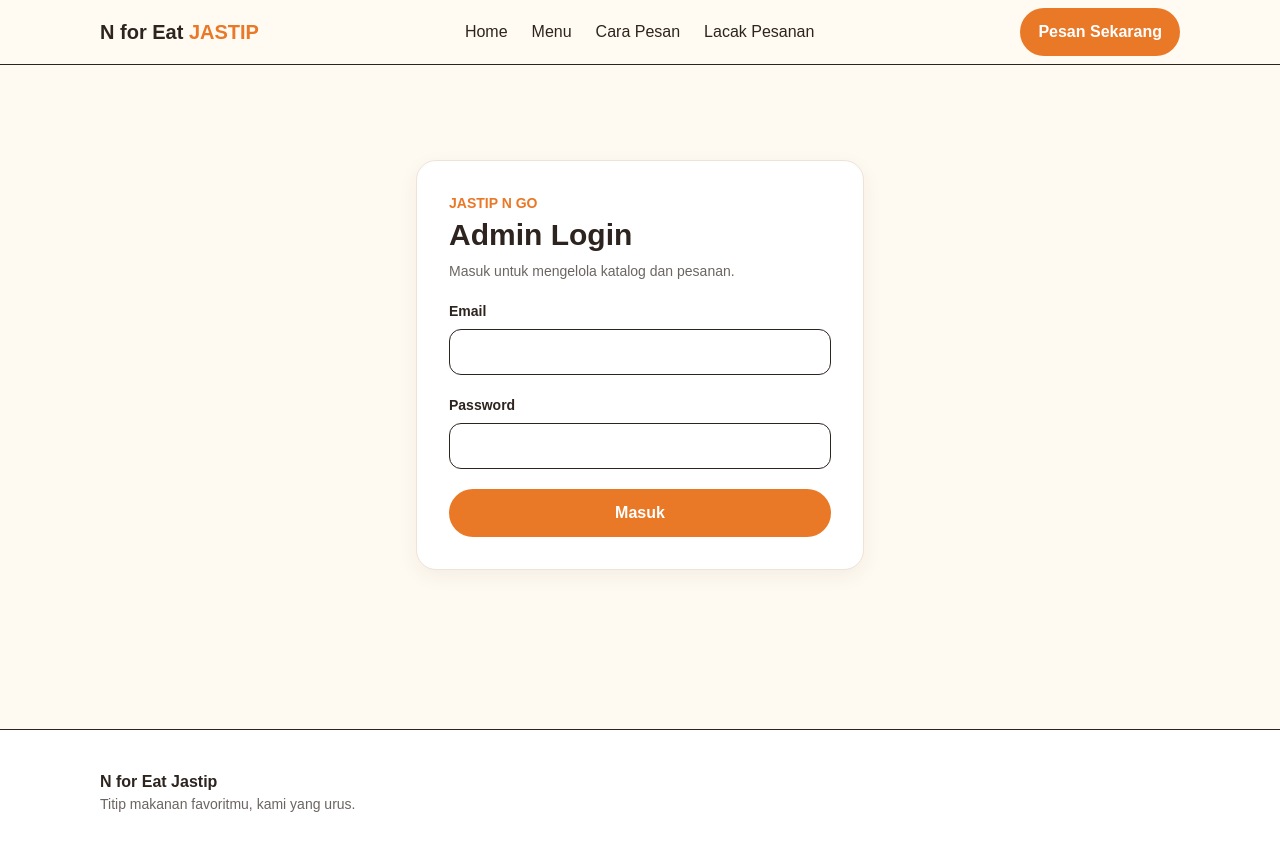
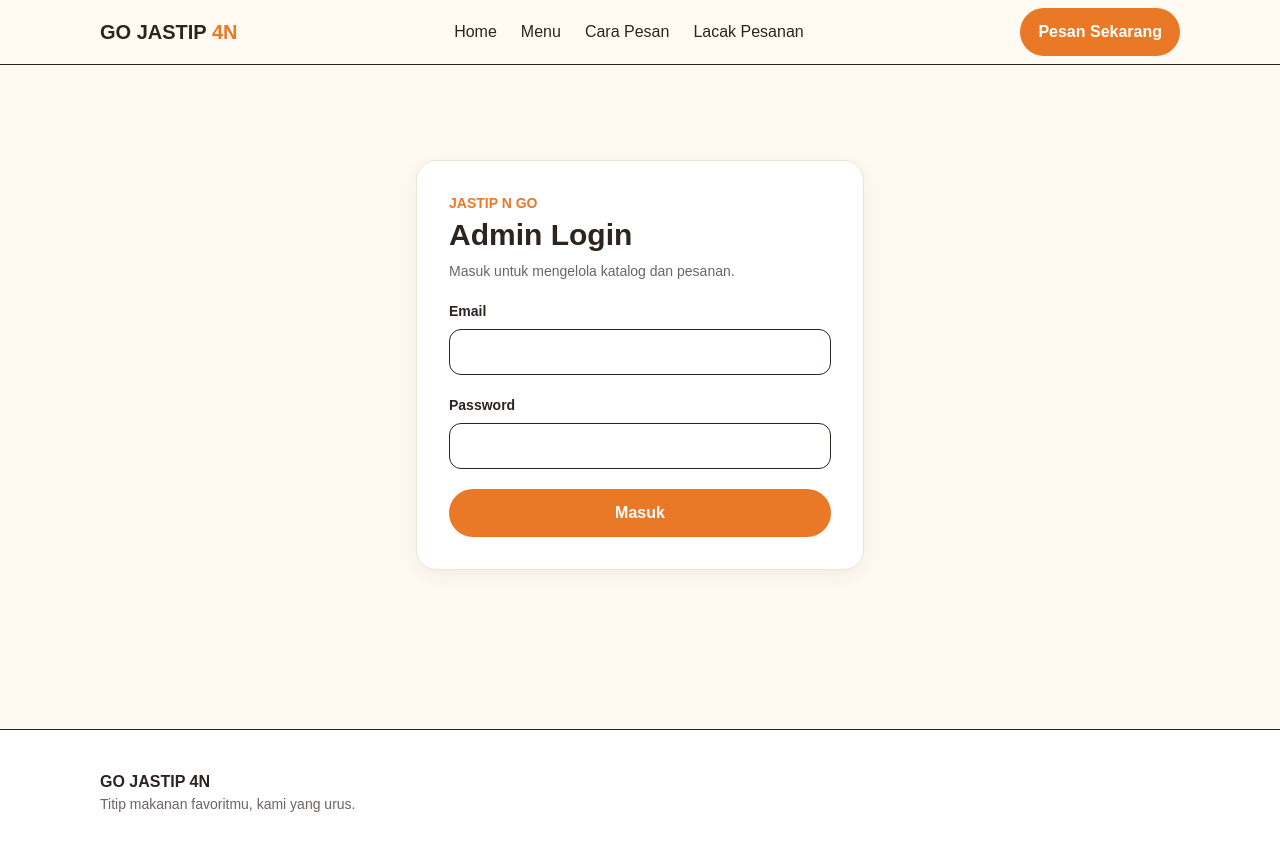
Before and after one commit to realmangkuraden-blip/n-for-eat-jastip, a Next.js app: page /admin/login in a window 1280 px wide. Shown: the top 850 px of the page. Built offline with nearby package versions, Linux system fonts and the light colour scheme; no server answers.

Commit message:
Rebrand UI to GO JASTIP 4N

```diff
--- a/app/layout.tsx
+++ b/app/layout.tsx
@@ -1,4 +1,6 @@
 import './globals.css';
 import Link from 'next/link';
-export const metadata={title:'N for Eat Jastip — Titip Makanan Favoritmu',description:'Jasa titip makanan praktis dengan pemesanan online.'};
-export default function RootLayout({children}:{children:React.ReactNode}){return <><header className="sticky top-0 z-20 border-b bg-[#fffaf1]/95 backdrop-blur"><div className="container flex h-16 items-center justify-between"><Link href="/" className="text-xl font-black">N for Eat <span className="text-[#e97827]">JASTIP</span></Link><nav className="hidden gap-6 md:flex"><Link href="/">Home</Link><Link href="/menu">Menu</Link><Link href="/#cara-pesan">Cara Pesan</Link><Link href="/order">Lacak Pesanan</Link></nav><Link className="btn btn-primary" href="/menu">Pesan Sekarang</Link></div></header>{children}<footer className="mt-16 border-t bg-white py-10"><div className="container"><b>N for Eat Jastip</b><p className="text-sm opacity-70">Titip makanan favoritmu, kami yang urus.</p></div></footer></>}
+
+export const metadata={title:'GO JASTIP 4N — Titip Makanan Favoritmu',description:'Jasa titip makanan praktis dengan pemesanan online.'};
+
+export default function RootLayout({children}:{children:React.ReactNode}){return <><header className="sticky top-0 z-20 border-b bg-[#fffaf1]/95 backdrop-blur"><div className="container flex h-16 items-center justify-between"><Link href="/" className="text-xl font-black">GO JASTIP <span className="text-[#e97827]">4N</span></Link><nav className="hidden gap-6 md:flex"><Link href="/">Home</Link><Link href="/menu">Menu</Link><Link href="/#cara-pesan">Cara Pesan</Link><Link href="/order">Lacak Pesanan</Link></nav><Link className="btn btn-primary" href="/menu">Pesan Sekarang</Link></div></header>{children}<footer className="mt-16 border-t bg-white py-10"><div className="container"><b>GO JASTIP 4N</b><p className="text-sm opacity-70">Titip makanan favoritmu, kami yang urus.</p></div></footer></>}
```
